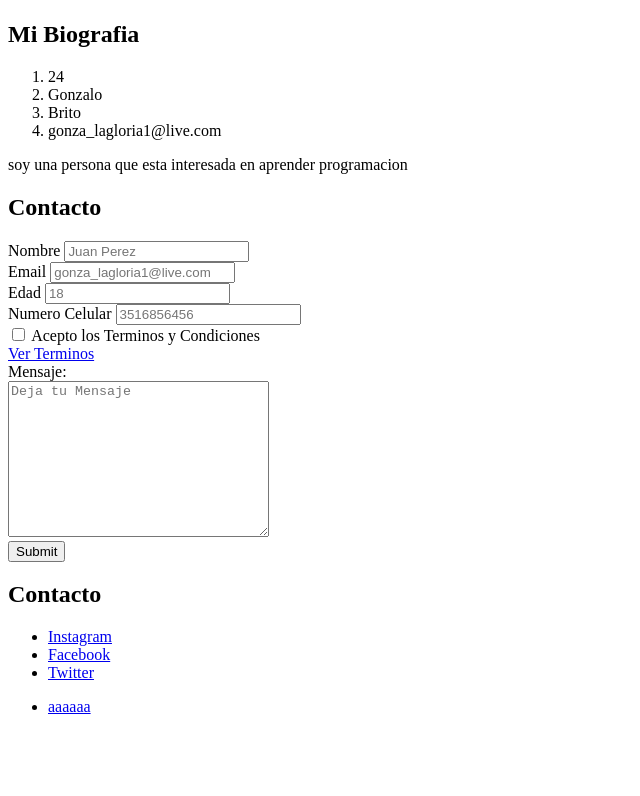
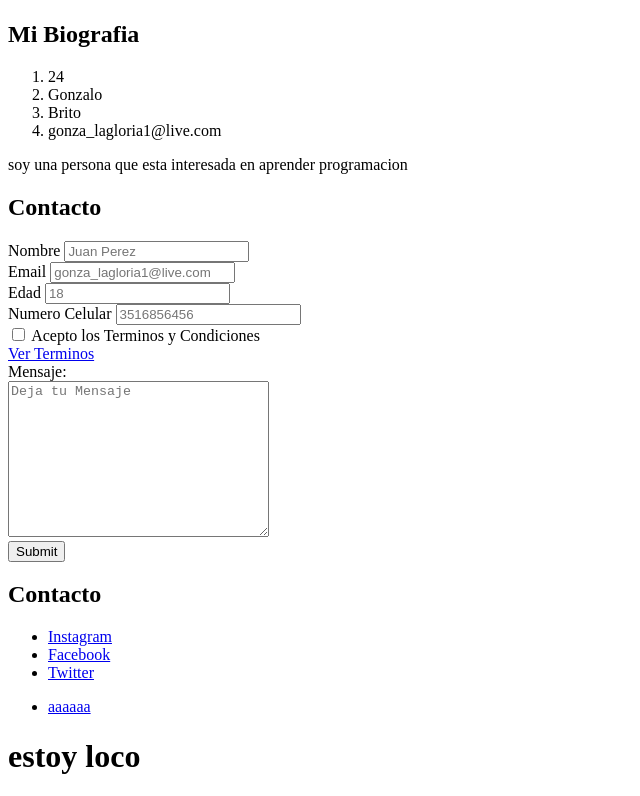
Before and after one commit to gonzabrito1/Primero, a plain HTML site: page index.html in a window 1280 px wide. Shown: the part 309-1105 px from the top of the page, without its empty margins (0-640 px from the left). Before the commit the page ends 1041 px from the top, so only its background shows below. Drawn offline with Linux system fonts and the light colour scheme.

Commit message:
lo logre

```diff
--- a/index.html
+++ b/index.html
@@ -71,5 +71,6 @@
     <ul>
     <li> <a href="#">aaaaaa</a></li>
     </ul>
+    <h1>estoy loco</h1>
 </body>
 </html>
```
